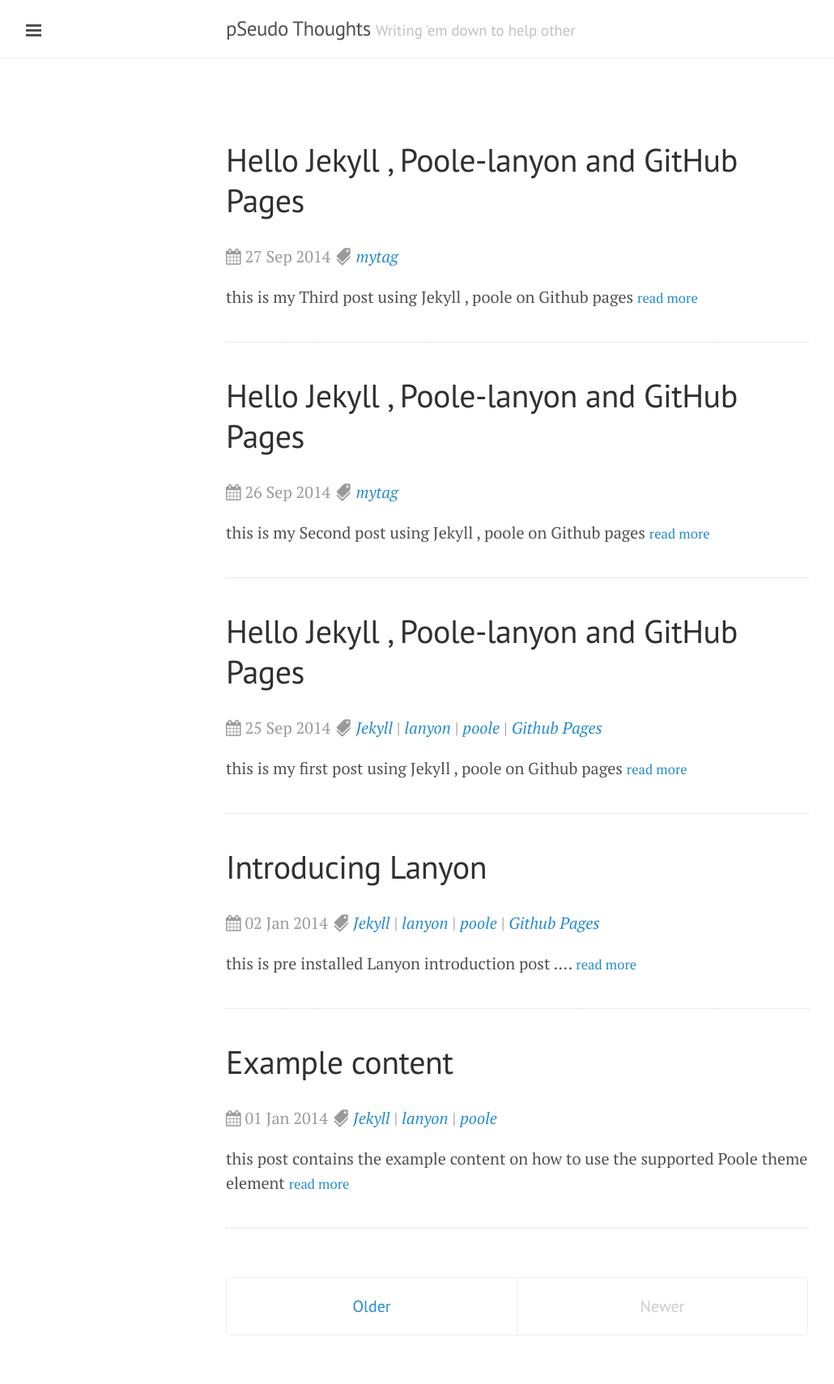
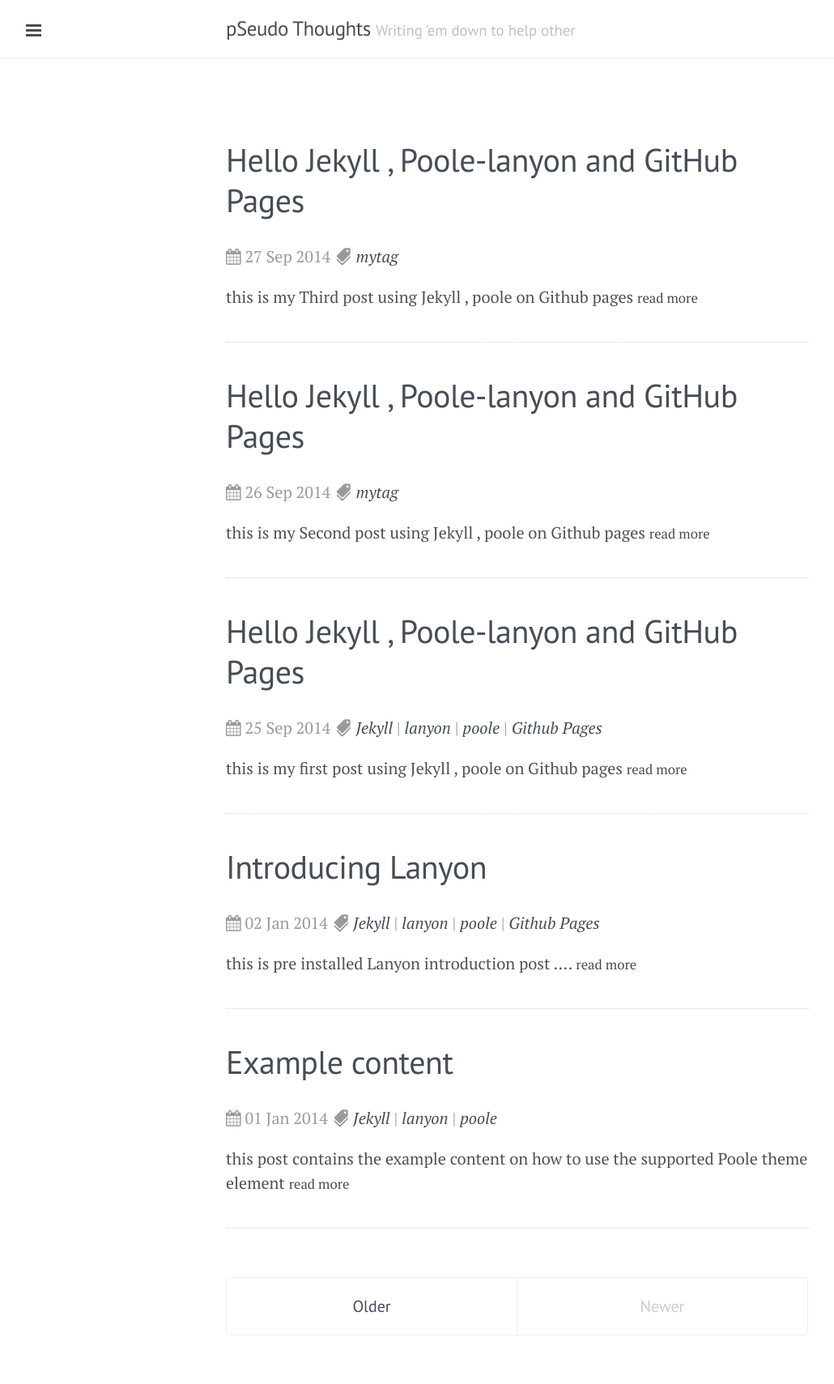
Before and after one commit to DharmeshPandav/dharmeshpandav.github.io, a Jekyll site: the page built from index.html, in a window 1280 px wide. Shown: the whole page at 81% size, without its empty margins (1-1031 px from the left). Built offline with Jekyll 4.4.1, drawn with Linux system fonts in a browser that asks for light colours; nearby versions of some CDN libraries; Markdown is read by kramdown in place of the engine named in the settings; the list of posts is cut into pages by our own code.

Commit message:
changed config

```diff
--- a/_layouts/default.html
+++ b/_layouts/default.html
@@ -3,7 +3,7 @@
 
   {% include head.html %}
 
-  <body class="sidebar-overlay">
+  <body class="theme-base-01 sidebar-overlay">
 
     {% include sidebar.html %}
 
--- a/public/css/lanyon.css
+++ b/public/css/lanyon.css
@@ -532,12 +532,12 @@ a.pagination-item:hover {
 .theme-base-01 .sidebar,
 .theme-base-01 .sidebar-toggle:active,
 .theme-base-01 #sidebar-checkbox:checked ~ .sidebar-toggle {
-    background-color: rgba(0, 0, 0, 0.298039)
+    background-color: #222130
 }
 .theme-base-01 .container a,
 .theme-base-01 .sidebar-toggle,
 .theme-base-01 .related-posts li a:hover {
-    color:darkolivegreen;
+    color:#464D57;
 }
 
 /*
```
